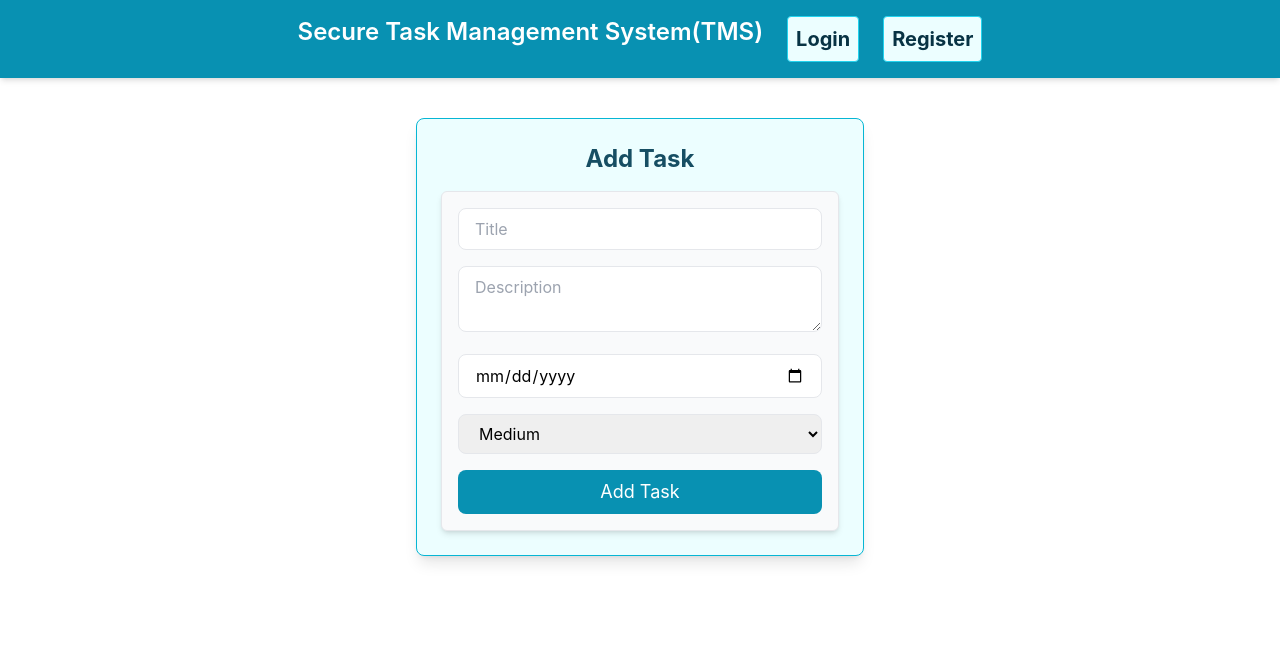
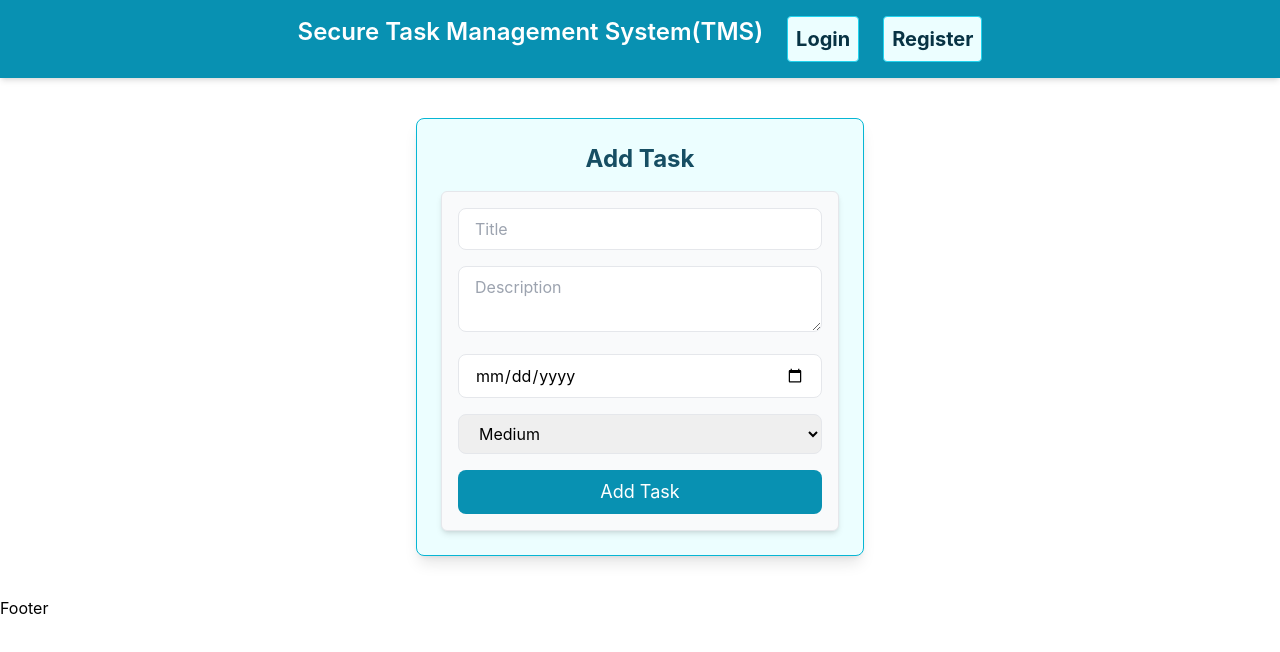
Before and after one commit to mihadcse/Secure_Task_Management_System, a React (Create React App) app in the folder frontend_tms/: page /add-task in a window 1280 px wide. Shown: the top 652 px of the page. Built offline with nearby package versions, Linux system fonts and the light colour scheme.

Commit message:
Added Footer.js

```diff
--- a/frontend_tms/src/App.js
+++ b/frontend_tms/src/App.js
@@ -7,6 +7,7 @@
 import Tasks from './pages/Tasks';
 import Dashboard from './pages/Dashboard';
 import AddTask from './pages/AddTask';
+import Footer from './components/Footer';
 
 const App = () => {
   return (
@@ -19,8 +20,8 @@
         <Route path="/tasks" element={<Tasks />} />
         <Route path="/dashboard" element={<Dashboard />} />
         <Route path="/add-task" element={<AddTask />} />
-
       </Routes>
+      <Footer />
     </Router >
   )
 }
--- /dev/null
+++ b/frontend_tms/src/components/Footer.js
@@ -0,0 +1,9 @@
+import React from 'react'
+
+const Footer = () => {
+  return (
+    <div>Footer</div>
+  )
+}
+
+export default Footer
```
